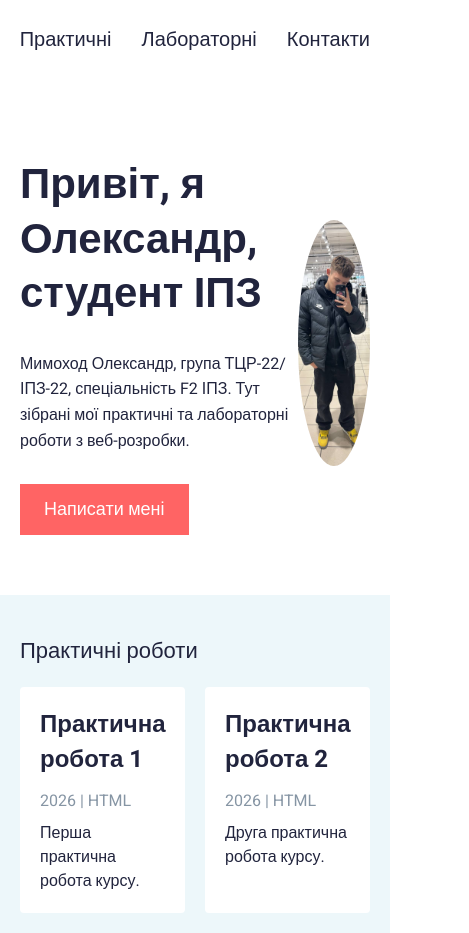
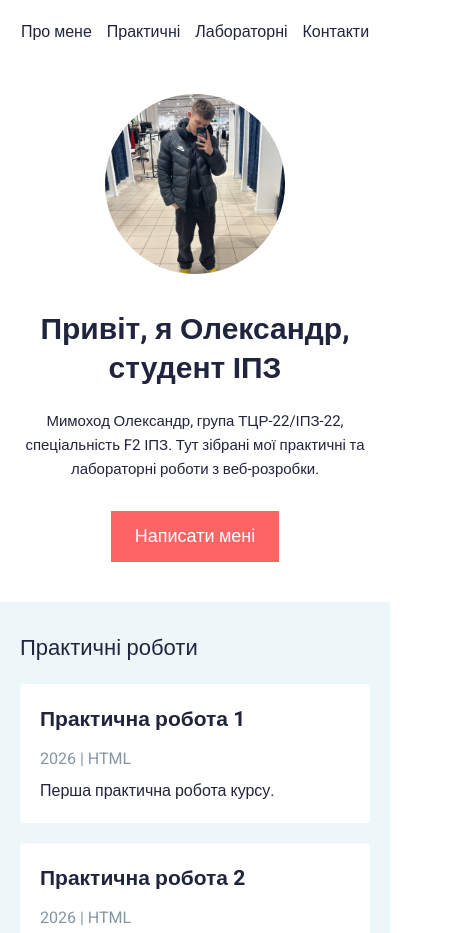
Before and after one commit to sanya-2408/html-css-course, a plain HTML site: page index.html in a window 390 px wide. Shown: the top 933 px of the page, 469 px wide, since content can reach past the window. Drawn offline with Linux system fonts and the light colour scheme.

Commit message:
feat complete LAB8

```diff
--- a/style.css
+++ b/style.css
@@ -207,3 +207,113 @@ footer p {
     color: #8695A4;
     margin-top: 5px;
 }
+@media (max-width: 768px) {
+    .container {
+        max-width: 100%;
+    }
+
+    .hero-content {
+        gap: 30px;
+    }
+
+    .hero-text h1 {
+        font-size: 34px;
+    }
+
+    .hero-photo img {
+        width: 200px;
+        height: 200px;
+    }
+
+    .card {
+        width: 100%;
+    }
+
+    .lab-thumb {
+        width: 200px;
+        min-width: 200px;
+        height: 150px;
+    }
+
+    .lab-item h3 {
+        font-size: 24px;
+    }
+}
+
+@media (max-width: 600px) {
+    header {
+        padding: 20px 0;
+    }
+
+    nav {
+        justify-content: center;
+        flex-wrap: wrap;
+        gap: 15px;
+    }
+
+    nav a {
+        font-size: 16px;
+    }
+
+    .hero {
+        padding-top: 30px;
+        padding-bottom: 40px;
+    }
+
+    .hero-content {
+        flex-direction: column-reverse;
+        text-align: center;
+    }
+
+    .hero-text h1 {
+        font-size: 30px;
+        margin-bottom: 20px;
+    }
+
+    .hero-text p {
+        font-size: 15px;
+    }
+
+    .hero-photo img {
+        width: 180px;
+        height: 180px;
+    }
+
+    .practical-section,
+    #laboratory {
+        padding-top: 30px;
+        padding-bottom: 35px;
+    }
+
+    .card {
+        width: 100%;
+    }
+
+    .card h3 {
+        font-size: 21px;
+    }
+
+    .lab-item {
+        flex-direction: column;
+        gap: 15px;
+    }
+
+    .lab-thumb {
+        width: 100%;
+        min-width: 0;
+        height: 160px;
+    }
+
+    .lab-item h3 {
+        font-size: 22px;
+    }
+
+    .footer-links {
+        flex-wrap: wrap;
+        gap: 15px;
+    }
+
+    .footer-links a {
+        font-size: 16px;
+    }
+}
```
